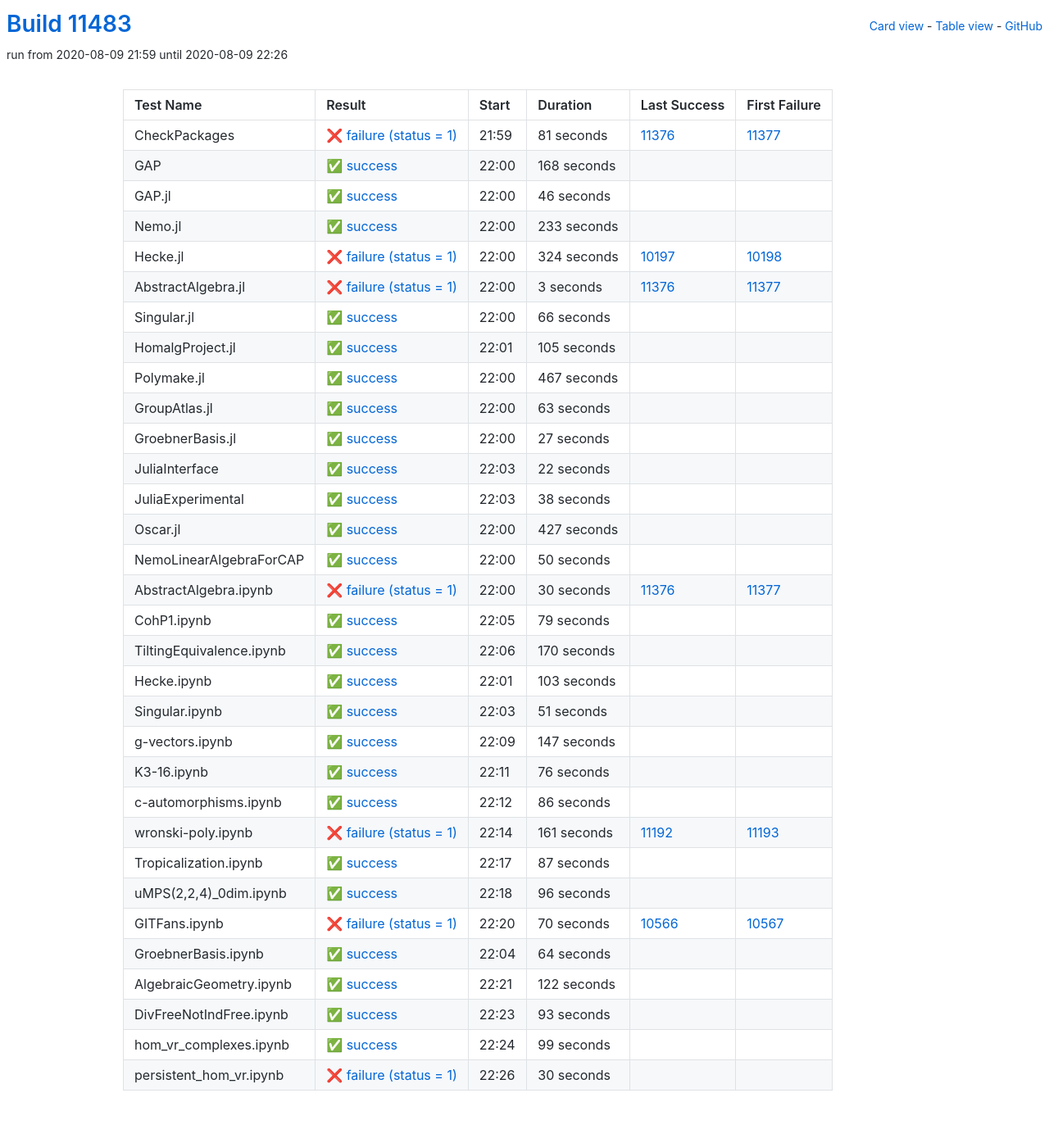
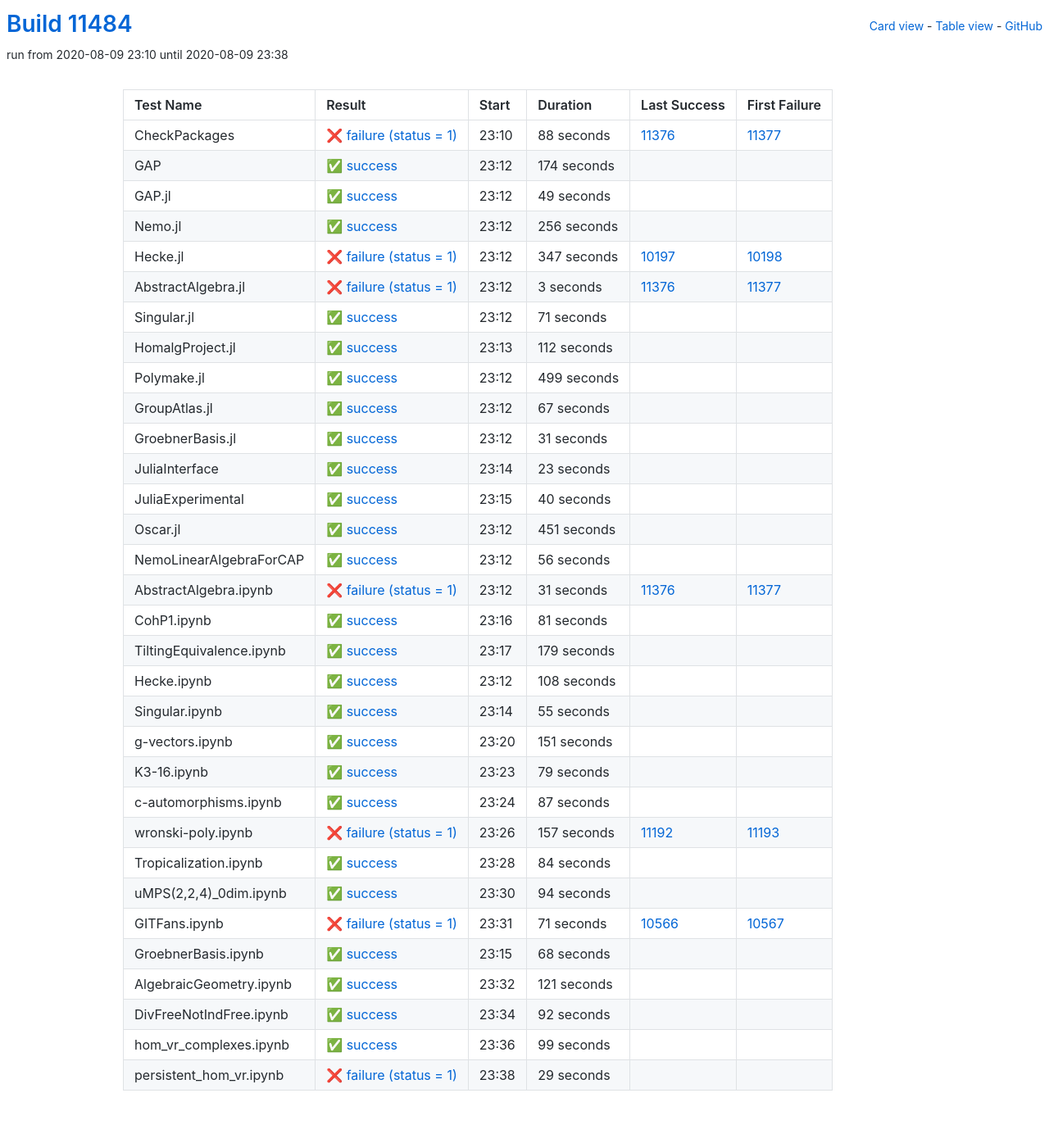
Before and after one commit to oscar-system/oscar-ci-status, a Jekyll site: the page built from table.html, in a window 1280 px wide. Shown: the whole page at 82% size. Built offline with Jekyll 4.4.1, drawn with Linux system fonts in a browser that asks for light colours.

Commit message:
Build #11484

```diff
--- a/_data/ci.yml
+++ b/_data/ci.yml
@@ -1,6 +1,6 @@
 ---
-build: 11483
-build_url: https://oscarci.mathematik.uni-kl.de/job/oscar/11483/
+build: 11484
+build_url: https://oscarci.mathematik.uni-kl.de/job/oscar/11484/
 job: oscar
 organization: oscar-system
 repo: oscar-ci-status
@@ -8,68 +8,68 @@
 tests:
 - name: CheckPackages
   id: checkpackages
-  log: https://oscarci.mathematik.uni-kl.de/job/oscar/11483/artifact/logs/build-11483/CheckPackages.log
-  start: 2020-08-09 21:59
+  log: https://oscarci.mathematik.uni-kl.de/job/oscar/11484/artifact/logs/build-11484/CheckPackages.log
+  start: 2020-08-09 23:10
   success: false
   exitcode: 1
   status: failure
-  duration: 81
+  duration: 88
   last_success: 11376
   last_success_url: https://oscarci.mathematik.uni-kl.de/job/oscar/11376/
   first_failure: 11377
   first_failure_url: https://oscarci.mathematik.uni-kl.de/job/oscar/11377/
 - name: GAP
   id: gap
-  log: https://oscarci.mathematik.uni-kl.de/job/oscar/11483/artifact/logs/build-11483/GAP.log
-  start: 2020-08-09 22:00
+  log: https://oscarci.mathematik.uni-kl.de/job/oscar/11484/artifact/logs/build-11484/GAP.log
+  start: 2020-08-09 23:12
   success: true
   exitcode: 0
   status: success
-  duration: 168
+  duration: 174
   last_success: false
   last_success_url:
   first_failure: false
   first_failure_url:
 - name: GAP.jl
   id: gap-jl
-  log: https://oscarci.mathematik.uni-kl.de/job/oscar/11483/artifact/logs/build-11483/GAP.jl.log
-  start: 2020-08-09 22:00
+  log: https://oscarci.mathematik.uni-kl.de/job/oscar/11484/artifact/logs/build-11484/GAP.jl.log
+  start: 2020-08-09 23:12
   success: true
   exitcode: 0
   status: success
-  duration: 46
+  duration: 49
   last_success: false
   last_success_url:
   first_failure: false
   first_failure_url:
 - name: Nemo.jl
   id: nemo-jl
-  log: https://oscarci.mathematik.uni-kl.de/job/oscar/11483/artifact/logs/build-11483/Nemo.jl.log
-  start: 2020-08-09 22:00
+  log: https://oscarci.mathematik.uni-kl.de/job/oscar/11484/artifact/logs/build-11484/Nemo.jl.log
+  start: 2020-08-09 23:12
   success: true
   exitcode: 0
   status: success
-  duration: 233
+  duration: 256
   last_success: false
   last_success_url:
   first_failure: false
   first_failure_url:
 - name: Hecke.jl
   id: hecke-jl
-  log: https://oscarci.mathematik.uni-kl.de/job/oscar/11483/artifact/logs/build-11483/Hecke.jl.log
-  start: 2020-08-09 22:00
+  log: https://oscarci.mathematik.uni-kl.de/job/oscar/11484/artifact/logs/build-11484/Hecke.jl.log
+  start: 2020-08-09 23:12
   success: false
   exitcode: 1
   status: failure
-  duration: 324
+  duration: 347
   last_success: 10197
   last_success_url: https://oscarci.mathematik.uni-kl.de/job/oscar/10197/
   first_failure: 10198
   first_failure_url: https://oscarci.mathematik.uni-kl.de/job/oscar/10198/
 - name: AbstractAlgebra.jl
   id: abstractalgebra-jl
-  log: https://oscarci.mathematik.uni-kl.de/job/oscar/11483/artifact/logs/build-11483/AbstractAlgebra.jl.log
-  start: 2020-08-09 22:00
+  log: https://oscarci.mathematik.uni-kl.de/job/oscar/11484/artifact/logs/build-11484/AbstractAlgebra.jl.log
+  start: 2020-08-09 23:12
   success: false
   exitcode: 1
   status: failure
@@ -80,128 +80,188 @@
   first_failure_url: https://oscarci.mathematik.uni-kl.de/job/oscar/11377/
 - name: Singular.jl
   id: singular-jl
-  log: https://oscarci.mathematik.uni-kl.de/job/oscar/11483/artifact/logs/build-11483/Singular.jl.log
-  start: 2020-08-09 22:00
+  log: https://oscarci.mathematik.uni-kl.de/job/oscar/11484/artifact/logs/build-11484/Singular.jl.log
+  start: 2020-08-09 23:12
   success: true
   exitcode: 0
   status: success
-  duration: 66
+  duration: 71
   last_success: false
   last_success_url:
   first_failure: false
   first_failure_url:
 - name: HomalgProject.jl
   id: homalgproject-jl
-  log: https://oscarci.mathematik.uni-kl.de/job/oscar/11483/artifact/logs/build-11483/HomalgProject.jl.log
-  start: 2020-08-09 22:01
+  log: https://oscarci.mathematik.uni-kl.de/job/oscar/11484/artifact/logs/build-11484/HomalgProject.jl.log
+  start: 2020-08-09 23:13
   success: true
   exitcode: 0
   status: success
-  duration: 105
+  duration: 112
   last_success: false
   last_success_url:
   first_failure: false
   first_failure_url:
 - name: Polymake.jl
   id: polymake-jl
-  log: https://oscarci.mathematik.uni-kl.de/job/oscar/11483/artifact/logs/build-11483/Polymake.jl.log
-  start: 2020-08-09 22:00
+  log: https://oscarci.mathematik.uni-kl.de/job/oscar/11484/artifact/logs/build-11484/Polymake.jl.log
+  start: 2020-08-09 23:12
   success: true
   exitcode: 0
   status: success
-  duration: 467
+  duration: 499
   last_success: false
   last_success_url:
   first_failure: false
   first_failure_url:
 - name: GroupAtlas.jl
   id: groupatlas-jl
-  log: https://oscarci.mathematik.uni-kl.de/job/oscar/11483/artifact/logs/build-11483/GroupAtlas.jl.log
-  start: 2020-08-09 22:00
+  log: https://oscarci.mathematik.uni-kl.de/job/oscar/11484/artifact/logs/build-11484/GroupAtlas.jl.log
+  start: 2020-08-09 23:12
   success: true
   exitcode: 0
   status: success
-  duration: 63
+  duration: 67
   last_success: false
   last_success_url:
   first_failure: false
   first_failure_url:
 - name: GroebnerBasis.jl
   id: groebnerbasis-jl
-  log: https://oscarci.mathematik.uni-kl.de/job/oscar/11483/artifact/logs/build-11483/GroebnerBasis.jl.log
-  start: 2020-08-09 22:00
+  log: https://oscarci.mathematik.uni-kl.de/job/oscar/11484/artifact/logs/build-11484/GroebnerBasis.jl.log
+  start: 2020-08-09 23:12
   success: true
   exitcode: 0
   status: success
-  duration: 27
+  duration: 31
   last_success: false
   last_success_url:
   first_failure: false
   first_failure_url:
 - name: JuliaInterface
   id: juliainterface
-  log: https://oscarci.mathematik.uni-kl.de/job/oscar/11483/artifact/logs/build-11483/JuliaInterface.log
-  start: 2020-08-09 22:03
+  log: https://oscarci.mathematik.uni-kl.de/job/oscar/11484/artifact/logs/build-11484/JuliaInterface.log
+  start: 2020-08-09 23:14
   success: true
   exitcode: 0
   status: success
-  duration: 22
+  duration: 23
   last_success: false
   last_success_url:
   first_failure: false
   first_failure_url:
 - name: JuliaExperimental
   id: juliaexperimental
-  log: https://oscarci.mathematik.uni-kl.de/job/oscar/11483/artifact/logs/build-11483/JuliaExperimental.log
-  start: 2020-08-09 22:03
+  log: https://oscarci.mathematik.uni-kl.de/job/oscar/11484/artifact/logs/build-11484/JuliaExperimental.log
+  start: 2020-08-09 23:15
   success: true
   exitcode: 0
   status: success
-  duration: 38
+  duration: 40
   last_success: false
   last_success_url:
   first_failure: false
   first_failure_url:
 - name: Oscar.jl
   id: oscar-jl
-  log: https://oscarci.mathematik.uni-kl.de/job/oscar/11483/artifact/logs/build-11483/Oscar.jl.log
-  start: 2020-08-09 22:00
+  log: https://oscarci.mathematik.uni-kl.de/job/oscar/11484/artifact/logs/build-11484/Oscar.jl.log
+  start: 2020-08-09 23:12
   success: true
   exitcode: 0
   status: success
-  duration: 427
+  duration: 451
   last_success: false
   last_success_url:
   first_failure: false
   first_failure_url:
 - name: NemoLinearAlgebraForCAP
   id: nemolinearalgebraforcap
-  log: https://oscarci.mathematik.uni-kl.de/job/oscar/11483/artifact/logs/build-11483/NemoLinearAlgebraForCAP.log
-  start: 2020-08-09 22:00
+  log: https://oscarci.mathematik.uni-kl.de/job/oscar/11484/artifact/logs/build-11484/NemoLinearAlgebraForCAP.log
+  start: 2020-08-09 23:12
   success: true
   exitcode: 0
   status: success
-  duration: 50
+  duration: 56
   last_success: false
   last_success_url:
   first_failure: false
   first_failure_url:
 - name: AbstractAlgebra.ipynb
   id: abstractalgebra-ipynb
-  log: https://oscarci.mathematik.uni-kl.de/job/oscar/11483/artifact/logs/build-11483/AbstractAlgebra.ipynb.log
-  start: 2020-08-09 22:00
+  log: https://oscarci.mathematik.uni-kl.de/job/oscar/11484/artifact/logs/build-11484/AbstractAlgebra.ipynb.log
+  start: 2020-08-09 23:12
   success: false
   exitcode: 1
   status: failure
-  duration: 30
+  duration: 31
   last_success: 11376
   last_success_url: https://oscarci.mathematik.uni-kl.de/job/oscar/11376/
   first_failure: 11377
   first_failure_url: https://oscarci.mathematik.uni-kl.de/job/oscar/11377/
 - name: CohP1.ipynb
   id: cohp1-ipynb
-  log: https://oscarci.mathematik.uni-kl.de/job/oscar/11483/artifact/logs/build-11483/CohP1.ipynb.log
-  start: 2020-08-09 22:05
+  log: https://oscarci.mathematik.uni-kl.de/job/oscar/11484/artifact/logs/build-11484/CohP1.ipynb.log
+  start: 2020-08-09 23:16
+  success: true
+  exitcode: 0
+  status: success
+  duration: 81
+  last_success: false
+  last_success_url:
+  first_failure: false
+  first_failure_url:
+- name: TiltingEquivalence.ipynb
+  id: tiltingequivalence-ipynb
+  log: https://oscarci.mathematik.uni-kl.de/job/oscar/11484/artifact/logs/build-11484/TiltingEquivalence.ipynb.log
+  start: 2020-08-09 23:17
+  success: true
+  exitcode: 0
+  status: success
+  duration: 179
+  last_success: false
+  last_success_url:
+  first_failure: false
+  first_failure_url:
+- name: Hecke.ipynb
+  id: hecke-ipynb
+  log: https://oscarci.mathematik.uni-kl.de/job/oscar/11484/artifact/logs/build-11484/Hecke.ipynb.log
+  start: 2020-08-09 23:12
+  success: true
+  exitcode: 0
+  status: success
+  duration: 108
+  last_success: false
+  last_success_url:
+  first_failure: false
+  first_failure_url:
+- name: Singular.ipynb
+  id: singular-ipynb
+  log: https://oscarci.mathematik.uni-kl.de/job/oscar/11484/artifact/logs/build-11484/Singular.ipynb.log
+  start: 2020-08-09 23:14
+  success: true
+  exitcode: 0
+  status: success
+  duration: 55
+  last_success: false
+  last_success_url:
+  first_failure: false
+  first_failure_url:
+- name: g-vectors.ipynb
+  id: g-vectors-ipynb
+  log: https://oscarci.mathematik.uni-kl.de/job/oscar/11484/artifact/logs/build-11484/g-vectors.ipynb.log
+  start: 2020-08-09 23:20
+  success: true
+  exitcode: 0
+  status: success
+  duration: 151
+  last_success: false
+  last_success_url:
+  first_failure: false
+  first_failure_url:
+- name: K3-16.ipynb
+  id: k3-16-ipynb
+  log: https://oscarci.mathematik.uni-kl.de/job/oscar/11484/artifact/logs/build-11484/K3-16.ipynb.log
+  start: 2020-08-09 23:23
   success: true
   exitcode: 0
   status: success
@@ -210,94 +270,10 @@
   last_success_url:
   first_failure: false
   first_failure_url:
-- name: TiltingEquivalence.ipynb
-  id: tiltingequivalence-ipynb
-  log: https://oscarci.mathematik.uni-kl.de/job/oscar/11483/artifact/logs/build-11483/TiltingEquivalence.ipynb.log
-  start: 2020-08-09 22:06
-  success: true
-  exitcode: 0
-  status: success
-  duration: 170
-  last_success: false
-  last_success_url:
-  first_failure: false
-  first_failure_url:
-- name: Hecke.ipynb
-  id: hecke-ipynb
-  log: https://oscarci.mathematik.uni-kl.de/job/oscar/11483/artifact/logs/build-11483/Hecke.ipynb.log
-  start: 2020-08-09 22:01
-  success: true
-  exitcode: 0
-  status: success
-  duration: 103
-  last_success: false
-  last_success_url:
-  first_failure: false
-  first_failure_url:
-- name: Singular.ipynb
-  id: singular-ipynb
-  log: https://oscarci.mathematik.uni-kl.de/job/oscar/11483/artifact/logs/build-11483/Singular.ipynb.log
-  start: 2020-08-09 22:03
-  success: true
-  exitcode: 0
-  status: success
-  duration: 51
-  last_success: false
-  last_success_url:
-  first_failure: false
-  first_failure_url:
-- name: g-vectors.ipynb
-  id: g-vectors-ipynb
-  log: https://oscarci.mathematik.uni-kl.de/job/oscar/11483/artifact/logs/build-11483/g-vectors.ipynb.log
-  start: 2020-08-09 22:09
-  success: true
-  exitcode: 0
-  status: success
-  duration: 147
-  last_success: false
-  last_success_url:
-  first_failure: false
-  first_failure_url:
-- name: K3-16.ipynb
-  id: k3-16-ipynb
-  log: https://oscarci.mathematik.uni-kl.de/job/oscar/11483/artifact/logs/build-11483/K3-16.ipynb.log
-  start: 2020-08-09 22:11
-  success: true
-  exitcode: 0
-  status: success
-  duration: 76
-  last_success: false
-  last_success_url:
-  first_failure: false
-  first_failure_url:
 - name: c-automorphisms.ipynb
   id: c-automorphisms-ipynb
-  log: https://oscarci.mathematik.uni-kl.de/job/oscar/11483/artifact/logs/build-11483/c-automorphisms.ipynb.log
-  start: 2020-08-09 22:12
-  success: true
-  exitcode: 0
-  status: success
-  duration: 86
-  last_success: false
-  last_success_url:
-  first_failure: false
-  first_failure_url:
-- name: wronski-poly.ipynb
-  id: wronski-poly-ipynb
-  log: https://oscarci.mathematik.uni-kl.de/job/oscar/11483/artifact/logs/build-11483/wronski-poly.ipynb.log
-  start: 2020-08-09 22:14
-  success: false
-  exitcode: 1
-  status: failure
-  duration: 161
-  last_success: 11192
-  last_success_url: https://oscarci.mathematik.uni-kl.de/job/oscar/11192/
-  first_failure: 11193
-  first_failure_url: https://oscarci.mathematik.uni-kl.de/job/oscar/11193/
-- name: Tropicalization.ipynb
-  id: tropicalization-ipynb
-  log: https://oscarci.mathematik.uni-kl.de/job/oscar/11483/artifact/logs/build-11483/Tropicalization.ipynb.log
-  start: 2020-08-09 22:17
+  log: https://oscarci.mathematik.uni-kl.de/job/oscar/11484/artifact/logs/build-11484/c-automorphisms.ipynb.log
+  start: 2020-08-09 23:24
   success: true
   exitcode: 0
   status: success
@@ -306,70 +282,94 @@
   last_success_url:
   first_failure: false
   first_failure_url:
-- name: uMPS(2,2,4)_0dim.ipynb
-  id: umps-2-2-4-0dim-ipynb
-  log: https://oscarci.mathematik.uni-kl.de/job/oscar/11483/artifact/logs/build-11483/uMPS-2-2-4-_0dim.ipynb.log
-  start: 2020-08-09 22:18
+- name: wronski-poly.ipynb
+  id: wronski-poly-ipynb
+  log: https://oscarci.mathematik.uni-kl.de/job/oscar/11484/artifact/logs/build-11484/wronski-poly.ipynb.log
+  start: 2020-08-09 23:26
+  success: false
+  exitcode: 1
+  status: failure
+  duration: 157
+  last_success: 11192
+  last_success_url: https://oscarci.mathematik.uni-kl.de/job/oscar/11192/
+  first_failure: 11193
+  first_failure_url: https://oscarci.mathematik.uni-kl.de/job/oscar/11193/
+- name: Tropicalization.ipynb
+  id: tropicalization-ipynb
+  log: https://oscarci.mathematik.uni-kl.de/job/oscar/11484/artifact/logs/build-11484/Tropicalization.ipynb.log
+  start: 2020-08-09 23:28
   success: true
   exitcode: 0
   status: success
-  duration: 96
+  duration: 84
+  last_success: false
+  last_success_url:
+  first_failure: false
+  first_failure_url:
+- name: uMPS(2,2,4)_0dim.ipynb
+  id: umps-2-2-4-0dim-ipynb
+  log: https://oscarci.mathematik.uni-kl.de/job/oscar/11484/artifact/logs/build-11484/uMPS-2-2-4-_0dim.ipynb.log
+  start: 2020-08-09 23:30
+  success: true
+  exitcode: 0
+  status: success
+  duration: 94
   last_success: false
   last_success_url:
   first_failure: false
   first_failure_url:
 - name: GITFans.ipynb
   id: gitfans-ipynb
-  log: https://oscarci.mathematik.uni-kl.de/job/oscar/11483/artifact/logs/build-11483/GITFans.ipynb.log
-  start: 2020-08-09 22:20
+  log: https://oscarci.mathematik.uni-kl.de/job/oscar/11484/artifact/logs/build-11484/GITFans.ipynb.log
+  start: 2020-08-09 23:31
   success: false
   exitcode: 1
   status: failure
-  duration: 70
+  duration: 71
   last_success: 10566
   last_success_url: https://oscarci.mathematik.uni-kl.de/job/oscar/10566/
   first_failure: 10567
   first_failure_url: https://oscarci.mathematik.uni-kl.de/job/oscar/10567/
 - name: GroebnerBasis.ipynb
   id: groebnerbasis-ipynb
-  log: https://oscarci.mathematik.uni-kl.de/job/oscar/11483/artifact/logs/build-11483/GroebnerBasis.ipynb.log
-  start: 2020-08-09 22:04
+  log: https://oscarci.mathematik.uni-kl.de/job/oscar/11484/artifact/logs/build-11484/GroebnerBasis.ipynb.log
+  start: 2020-08-09 23:15
   success: true
   exitcode: 0
   status: success
-  duration: 64
+  duration: 68
   last_success: false
   last_success_url:
   first_failure: false
   first_failure_url:
 - name: AlgebraicGeometry.ipynb
   id: algebraicgeometry-ipynb
-  log: https://oscarci.mathematik.uni-kl.de/job/oscar/11483/artifact/logs/build-11483/AlgebraicGeometry.ipynb.log
-  start: 2020-08-09 22:21
+  log: https://oscarci.mathematik.uni-kl.de/job/oscar/11484/artifact/logs/build-11484/AlgebraicGeometry.ipynb.log
+  start: 2020-08-09 23:32
   success: true
   exitcode: 0
   status: success
-  duration: 122
+  duration: 121
   last_success: false
   last_success_url:
   first_failure: false
   first_failure_url:
 - name: DivFreeNotIndFree.ipynb
   id: divfreenotindfree-ipynb
-  log: https://oscarci.mathematik.uni-kl.de/job/oscar/11483/artifact/logs/build-11483/DivFreeNotIndFree.ipynb.log
-  start: 2020-08-09 22:23
+  log: https://oscarci.mathematik.uni-kl.de/job/oscar/11484/artifact/logs/build-11484/DivFreeNotIndFree.ipynb.log
+  start: 2020-08-09 23:34
   success: true
   exitcode: 0
   status: success
-  duration: 93
+  duration: 92
   last_success: false
   last_success_url:
   first_failure: false
   first_failure_url:
 - name: hom_vr_complexes.ipynb
   id: hom-vr-complexes-ipynb
-  log: https://oscarci.mathematik.uni-kl.de/job/oscar/11483/artifact/logs/build-11483/hom_vr_complexes.ipynb.log
-  start: 2020-08-09 22:24
+  log: https://oscarci.mathematik.uni-kl.de/job/oscar/11484/artifact/logs/build-11484/hom_vr_complexes.ipynb.log
+  start: 2020-08-09 23:36
   success: true
   exitcode: 0
   status: success
@@ -380,12 +380,12 @@
   first_failure_url:
 - name: persistent_hom_vr.ipynb
   id: persistent-hom-vr-ipynb
-  log: https://oscarci.mathematik.uni-kl.de/job/oscar/11483/artifact/logs/build-11483/persistent_hom_vr.ipynb.log
-  start: 2020-08-09 22:26
+  log: https://oscarci.mathematik.uni-kl.de/job/oscar/11484/artifact/logs/build-11484/persistent_hom_vr.ipynb.log
+  start: 2020-08-09 23:38
   success: false
   exitcode: 1
   status: failure
-  duration: 30
+  duration: 29
   last_success: false
   last_success_url:
   first_failure: false
```
Also changed, not shown: README.md.
